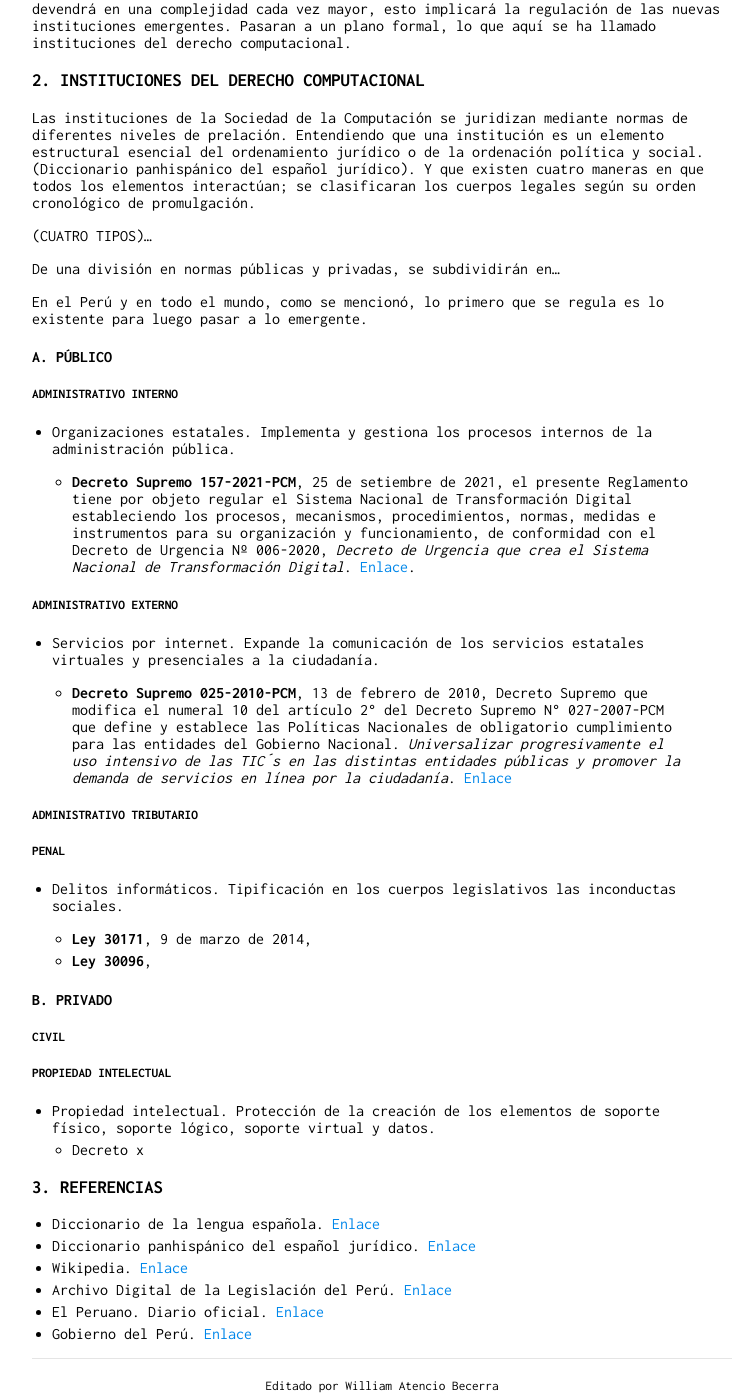
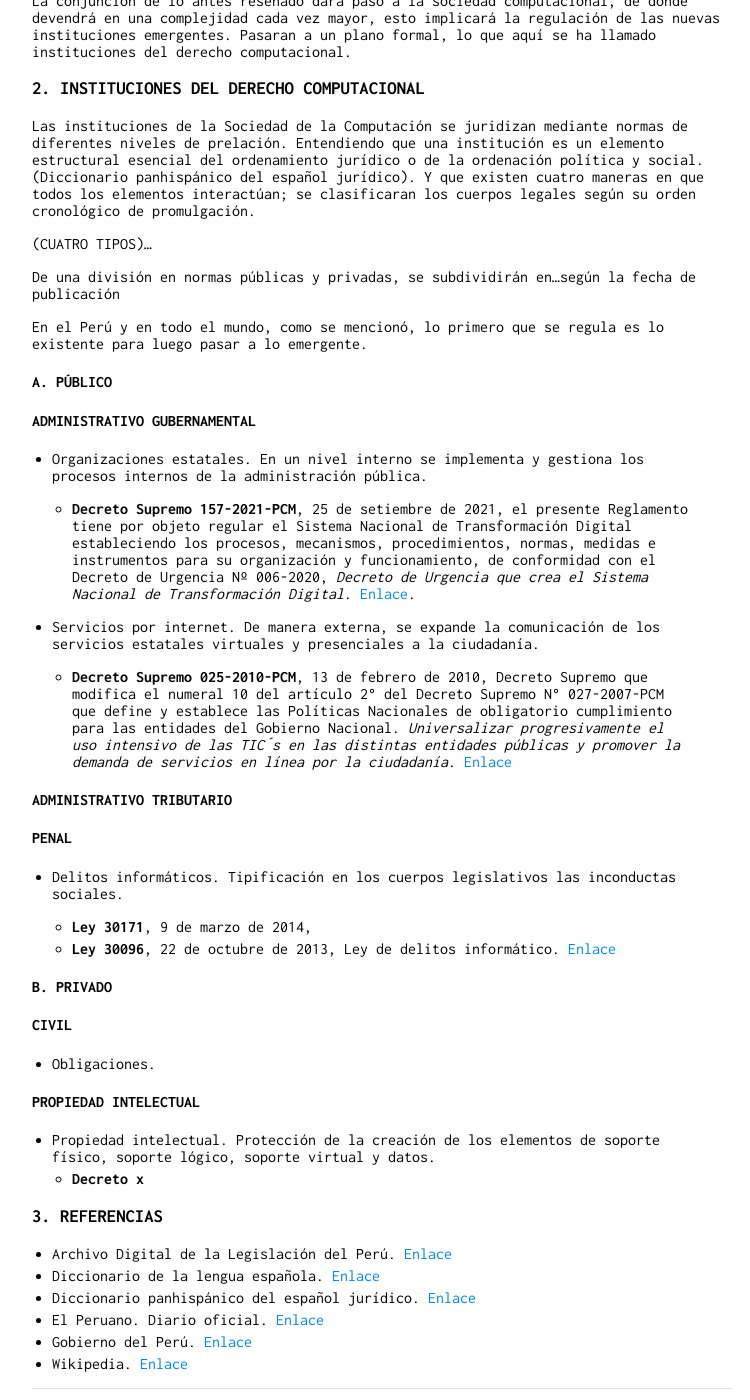
Before and after one commit to actio1680/actio1680.github.io, a Jekyll site: the page built from proyectox.md, in a window 1280 px wide and 1400 px high, scrolled down 1492 px. Shown: the whole window, without its empty margins (258-1008 px from the left). Built offline with Jekyll 4.4.1, drawn with Linux system fonts in a browser that asks for light colours; our own code applies the rules of GitHub Pages for plain Markdown files.

Commit message:
Update proyectox.md

```diff
--- a/proyectox.md
+++ b/proyectox.md
@@ -1,4 +1,4 @@
-### INTRODUCCIÓN A LAS INSTITUCIONES DEL DERECHO COMPUTACIONAL
+## INTRODUCCIÓN A LAS INSTITUCIONES DEL DERECHO COMPUTACIONAL
 
 ### 1. HACIA UNA SOCIEDAD COMPUTACIONAL
 Para buscar las instituciones de la Sociedad de la Computación, o sociedad computacional, primero hay que conocer cuales son los elementos y configuraciones de la computación como una herramienta lógica y física, en sus efectos más generales.
@@ -38,43 +38,43 @@ Las instituciones de la Sociedad de la Computación se juridizan mediante normas
 
 (CUATRO TIPOS)...
 
-De una división en normas públicas y privadas, se subdividirán en...
+De una división en normas públicas y privadas, se subdividirán en...según la fecha de publicación
 
 En el Perú y en todo el mundo, como se mencionó, lo primero que se regula es lo existente para luego pasar a lo emergente.
 
 #### A. PÚBLICO
-##### ADMINISTRATIVO INTERNO
-- Organizaciones estatales. Implementa y gestiona los procesos internos de la administración pública.
+#### ADMINISTRATIVO GUBERNAMENTAL
+- Organizaciones estatales. En un nivel interno se implementa y gestiona los procesos internos de la administración pública.
 
   - **Decreto Supremo 157-2021-PCM**, 25 de setiembre de 2021, el presente Reglamento tiene por objeto regular el Sistema Nacional de Transformación Digital estableciendo los procesos, mecanismos, procedimientos, normas, medidas e instrumentos para su organización y funcionamiento, de conformidad con el Decreto de Urgencia Nº 006-2020, *Decreto de Urgencia que crea el Sistema Nacional de Transformación Digital*. [Enlace]( https://cdn.www.gob.pe/uploads/document/file/2209135/1995486-1.pdf.pdf).
 
-##### ADMINISTRATIVO EXTERNO
-- Servicios por internet. Expande la comunicación de los servicios estatales virtuales y presenciales a la ciudadanía.
+- Servicios por internet. De manera externa, se expande la comunicación de los servicios estatales virtuales y presenciales a la ciudadanía.
 
   - **Decreto Supremo 025-2010-PCM**, 13 de febrero de 2010, Decreto Supremo que modifica el numeral 10 del artículo 2° del Decreto Supremo N° 027-2007-PCM que define y establece las Políticas Nacionales de obligatorio cumplimiento para las entidades del Gobierno Nacional. *Universalizar progresivamente el uso intensivo de las TIC´s en las distintas entidades públicas y promover la demanda de servicios en línea por la ciudadanía*. [Enlace](https://cdn.www.gob.pe/uploads/document/file/357113/DS_N%C2%BA_025-2010-PCM_.pdf)
 
-##### ADMINISTRATIVO TRIBUTARIO
+#### ADMINISTRATIVO TRIBUTARIO
 
-##### PENAL
+#### PENAL
 - Delitos informáticos. Tipificación en los cuerpos legislativos las inconductas sociales.
 
   - **Ley 30171**, 9 de marzo de 2014,
-  - **Ley 30096**,
+  - **Ley 30096**, 22 de octubre de 2013, Ley de delitos informático. [Enlace](https://www2.congreso.gob.pe/Sicr/TraDocEstProc/Expvirt_2011.nsf/Repexpvirt?OpenForm&Db=201100034&View)
 
 
 #### B. PRIVADO
 
-##### CIVIL
+#### CIVIL
+- Obligaciones.
 
-##### PROPIEDAD INTELECTUAL
+#### PROPIEDAD INTELECTUAL
 - Propiedad intelectual. Protección de la creación de los elementos de soporte físico, soporte lógico, soporte virtual y datos.
-  - Decreto x
+  - **Decreto x**
 
 
 ### 3. REFERENCIAS
-  - Diccionario de la lengua española. [Enlace](https://dle.rae.es/)
-  - Diccionario panhispánico del español jurídico. [Enlace](https://dpej.rae.es/)
-  - Wikipedia. [Enlace](https://es.wikipedia.org/wiki/Wikipedia:Portada)
-  - Archivo Digital de la Legislación del Perú. [Enlace](https://www.leyes.congreso.gob.pe/)
-  - El Peruano. Diario oficial. [Enlace](https://elperuano.pe/)
-  - Gobierno del Perú. [Enlace](https://www.gob.pe/)
+- Archivo Digital de la Legislación del Perú. [Enlace](https://www.leyes.congreso.gob.pe/)
+- Diccionario de la lengua española. [Enlace](https://dle.rae.es/)
+- Diccionario panhispánico del español jurídico. [Enlace](https://dpej.rae.es/)
+- El Peruano. Diario oficial. [Enlace](https://elperuano.pe/)
+- Gobierno del Perú. [Enlace](https://www.gob.pe/)
+- Wikipedia. [Enlace](https://es.wikipedia.org/wiki/Wikipedia:Portada)
```
